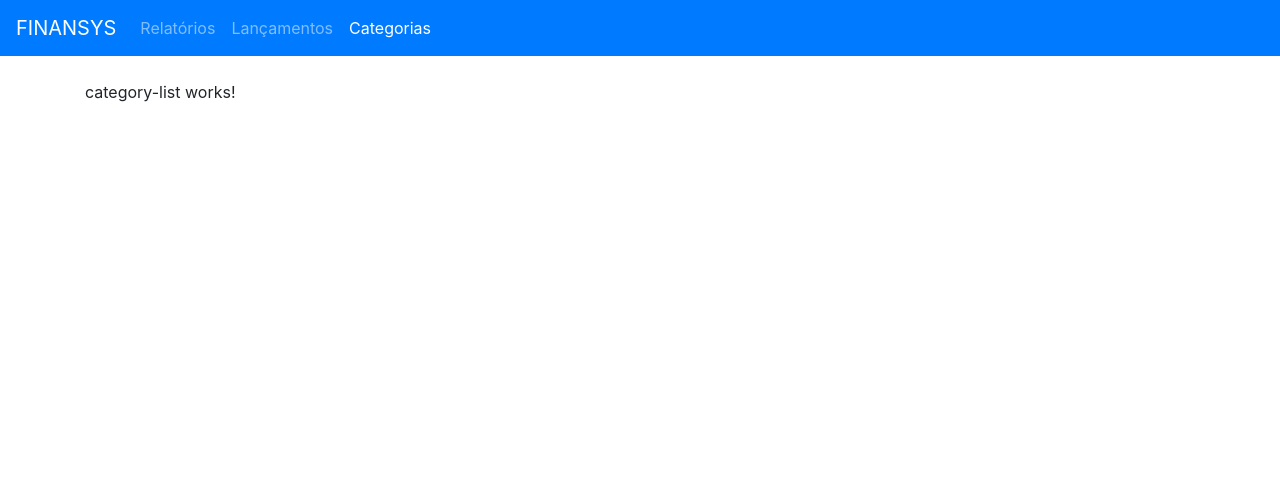
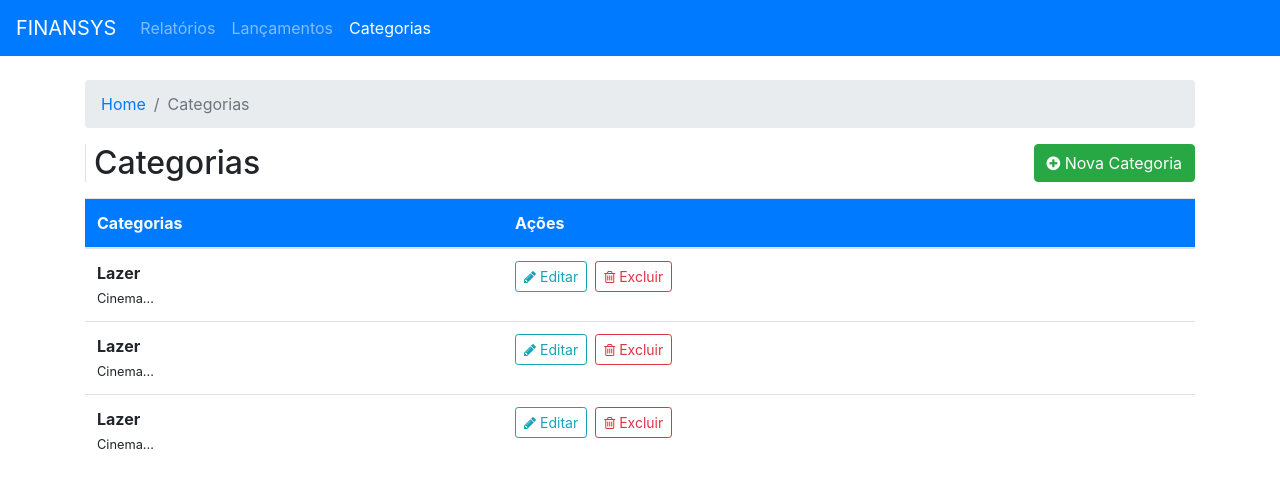
Before and after one commit to ozirescruz/angular-master-detail, an Angular app: page /categories in a window 1280 px wide. Shown: the top 488 px of the page. Built offline with nearby package versions, Linux system fonts and the light colour scheme; what primeng would draw is missing.

Commit message:
improving category list template

```diff
--- a/src/app/pages/categories/category-list/category-list.component.html
+++ b/src/app/pages/categories/category-list/category-list.component.html
@@ -1 +1,74 @@
-<p>category-list works!</p>
+<nav aria-label="breadcrumb mb-5">
+  <ol class="breadcrumb">
+    <li class="breadcrumb-item"><a routerLink="/">Home</a></li>
+    <li class="breadcrumb-item active" aria-current="page">Categorias</li>
+  </ol>
+</nav>
+
+<div class="row">
+  <div class="col-md">
+    <h1 class="h2 border-left pl-2">
+      Categorias
+    </h1>
+  </div>
+  <div class="col-md">
+    <a routerLink="new" class="btn btn-success float-right"><span><i class="fa fa-plus-circle" aria-hidden="true"></i>
+        Nova Categoria</span></a>
+  </div>
+</div>
+
+<table class="table table-hover mt-2">
+  <thead>
+    <tr class="bg-primary text-light">
+      <th>Categorias</th>
+      <th>Ações</th>
+    </tr>
+  </thead>
+  <tbody>
+    <tr>
+      <td>
+        <strong>Lazer</strong><br>
+        <small>Cinema...</small>
+      </td>
+      <td>
+        <a [routerLink]="[12, 'edit']" class="btn btn-outline-info btn-sm"><span><i class="fa fa-pencil"
+              aria-hidden="true"></i>
+            Editar</span></a>
+        <button (click)="alert('Excluir')" class="btn btn-outline-danger btn-sm ml-2"><span><i class="fa fa-trash-o"
+              aria-hidden="true"></i>
+
+            Excluir</span></button>
+      </td>
+    </tr>
+    <tr>
+      <td>
+        <strong>Lazer</strong><br>
+        <small>Cinema...</small>
+      </td>
+      <td>
+        <a [routerLink]="[12, 'edit']" class="btn btn-outline-info btn-sm"><span><i class="fa fa-pencil"
+              aria-hidden="true"></i>
+            Editar</span></a>
+        <button (click)="alert('Excluir')" class="btn btn-outline-danger btn-sm ml-2"><span><i class="fa fa-trash-o"
+              aria-hidden="true"></i>
+
+            Excluir</span></button>
+      </td>
+    </tr>
+    <tr>
+      <td>
+        <strong>Lazer</strong><br>
+        <small>Cinema...</small>
+      </td>
+      <td>
+        <a [routerLink]="[12, 'edit']" class="btn btn-outline-info btn-sm"><span><i class="fa fa-pencil"
+              aria-hidden="true"></i>
+            Editar</span></a>
+        <button (click)="alert('Excluir')" class="btn btn-outline-danger btn-sm ml-2"><span><i class="fa fa-trash-o"
+              aria-hidden="true"></i>
+
+            Excluir</span></button>
+      </td>
+    </tr>
+  </tbody>
+</table>
```
